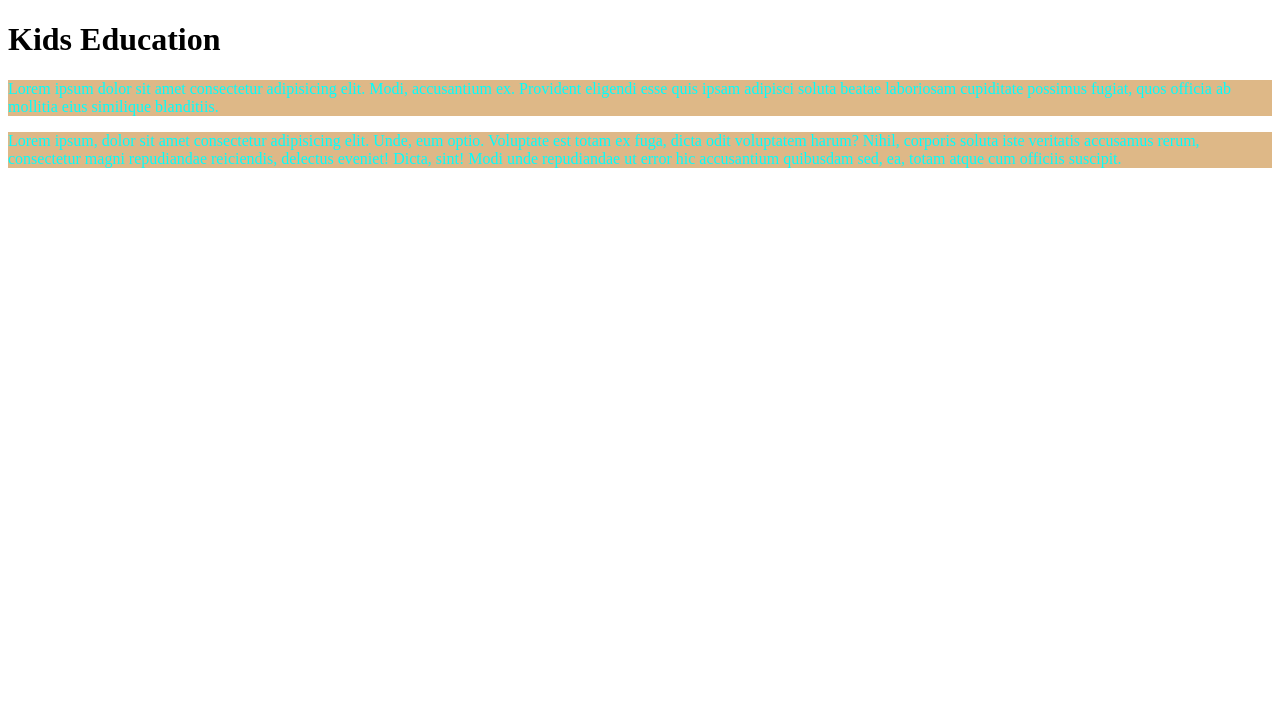
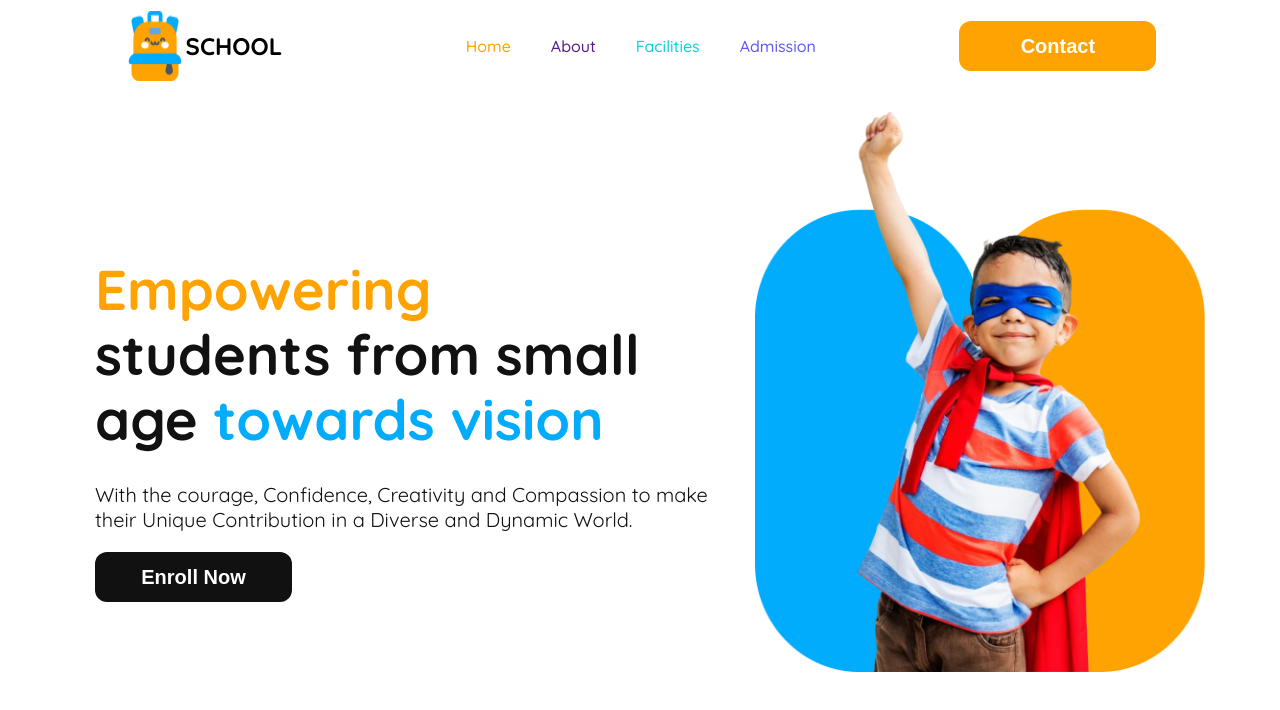
Before and after one commit to bayazedhasan/Assignment-2, a plain HTML site: page index.html in a window 1280 px wide. Drawn offline with Linux system fonts and the light colour scheme.

Commit message:
first commit

```diff
--- a/Style/style.css
+++ b/Style/style.css
@@ -1,4 +1,114 @@
-.p{
-    color: aqua;
-    background-color: burlywood;
+@import url('https://fonts.googleapis.com/css2?family=Fira+Sans:ital,wght@0,100;0,200;0,300;0,400;0,500;0,600;0,700;0,800;0,900;1,100;1,200;1,300;1,400;1,500;1,600;1,700;1,800;1,900&family=Quicksand:wght@300..700&family=Work+Sans:ital,wght@0,100..900;1,100..900&display=swap');
+
+
+.quicksand-font{
+    font-family: "Quicksand", serif;
+    font-optical-sizing: auto;
+    font-weight: 400;
+    font-style: normal;
+  }
+
+.display-flex{
+    display: flex;
+
 }
+/* margin */
+.body-margin, .banner{
+    max-width: 1440px;
+    margin: 0 auto;
+}
+/* text-color */
+.orange{
+    color: rgb(254, 163, 1);
+
+}
+.Sky-Blue{
+    color: rgb(1, 172, 253);
+}
+.rgb{
+   color: rgb(5, 212, 223);
+}
+.admission{
+    color: rgb(93, 88, 239);
+}
+
+
+.navbar{
+    justify-content: space-evenly;
+    align-items: center;
+}
+
+.nav-item{
+    list-style: none;
+    margin: 20px;
+}
+
+.nav-link{
+    text-decoration: none;
+    font-weight: 500;
+
+}
+.nav-btn{
+    border-radius: 12px;
+    background-color: rgb(254, 163, 1);
+    width: 197px;
+    height: 50px;
+    border: none;
+    font-size: 20px;
+    font-weight: 600;
+    color: rgb(255, 255, 255);;
+}
+.banner{
+    justify-content: center;
+}
+.banner-content{
+    width: 640px;
+    height: 331px;
+    justify-content: flex-start;
+    align-items: center;
+    margin-top: 120px;
+    padding: 20px;
+
+
+}
+.banner-title{
+    width: 550px;
+    height: 200px;
+    font-size: 56px;
+    font-weight: 700;
+    line-height: 65px;
+    margin: 25px 0px;
+}
+#Empowering{
+    color: rgb(254, 163, 1);
+}
+#students{
+    color: rgb(17, 17, 17);
+}
+#towards{
+    color: rgb(1, 172, 253);
+}
+
+.banner-description{
+    font-size: 20px;
+    font-weight: 400;
+    line-height: 25px;
+    color: rgb(17, 17, 17);;
+}
+.btn-primary{
+    font-size: 20px;
+    font-weight: 700;
+    line-height: 30px;
+    color: rgb(255, 255, 255);;
+    border-radius: 12px;
+    background: rgb(17, 17, 17);
+    border: none;
+    width: 197px;
+    height: 50px
+
+}
+.banner-image{
+    width: 450px;
+    height: 570px;
+    margin-top: 10px;
+}
--- a/index.html
+++ b/index.html
@@ -6,13 +6,39 @@
     <title>Kids Education</title>
     <link rel="stylesheet" href="Style/style.css">
 </head>
-<body>
-    <head>
-        <h1>Kids Education</h1>
+<body class="quicksand-font body-margin">
+    <header class="nav-head body-margin">
+        <nav class="navbar display-flex">
+            <div class="nav-logo display-flex">
+                <img src="assets/logo.png" alt="">
+            <h2 class="brand">SCHOOL</h2>
+            </div>
+            <ul class="nav-link display-flex">
+                <li class="nav-item"><a class="nav-link orange" href="">Home</a></li>
+                <li class="nav-item"><a class="nav-link Sky-Blu" href="">About</a></li>
+                <li class="nav-item"><a class="nav-link rgb" href="">Facilities</a></li>
+                <li class="nav-item"><a class="nav-link admission" href="">Admission</a></li>
+            </ul>
+            <button class="nav-btn">Contact
 
+            </button>
 
-    </head>
-    <p class="p">Lorem ipsum dolor sit amet consectetur adipisicing elit. Modi, accusantium ex. Provident eligendi esse quis ipsam adipisci soluta beatae laboriosam cupiditate possimus fugiat, quos officia ab mollitia eius similique blanditiis.</p>
-    <p class="p">Lorem ipsum, dolor sit amet consectetur adipisicing elit. Unde, eum optio. Voluptate est totam ex fuga, dicta odit voluptatem harum? Nihil, corporis soluta iste veritatis accusamus rerum, consectetur magni repudiandae reiciendis, delectus eveniet! Dicta, sint! Modi unde repudiandae ut error hic accusantium quibusdam sed, ea, totam atque cum officiis suscipit.</p>
+        </nav>
+        <div class="banner display-flex">
+            <div class="banner-content">
+                <h1 class="banner-title"><span id="Empowering">Empowering</span> <span id="students">students from small age</span> <span id="towards">towards vision</span></h1>
+                <p class="banner-description">With the courage, Confidence, Creativity and Compassion to make their Unique Contribution in a Diverse and Dynamic World.</p>
+                <button class="btn-primary">Enroll Now</button>
+            </div>
+            <img class="banner-image" src="assets/hero-kids.png" alt="">
+        </div>
+    </header>
+    <main>
+
+    </main>
+    <footer>
+
+    </footer>
+
 </body>
 </html>
```
Also changed, not shown: assets/line icon.png (added).
